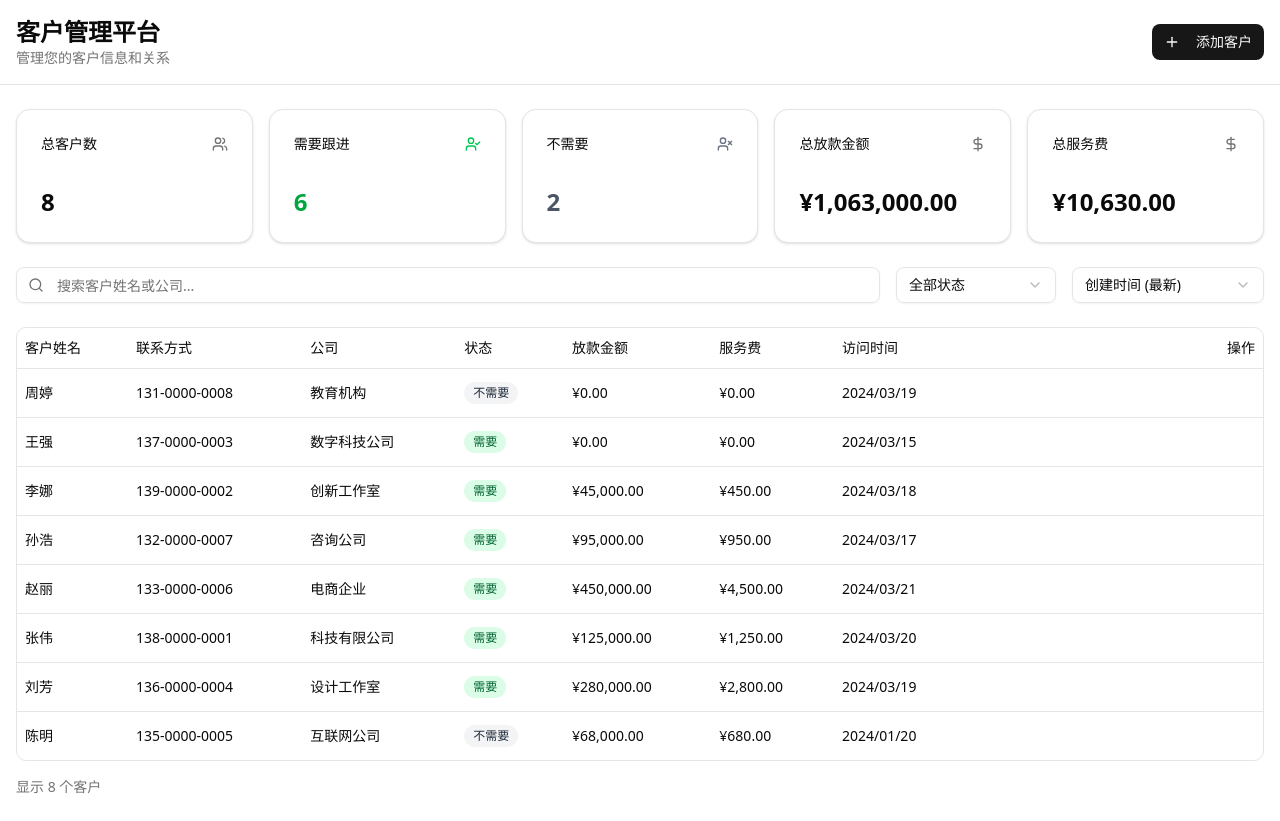
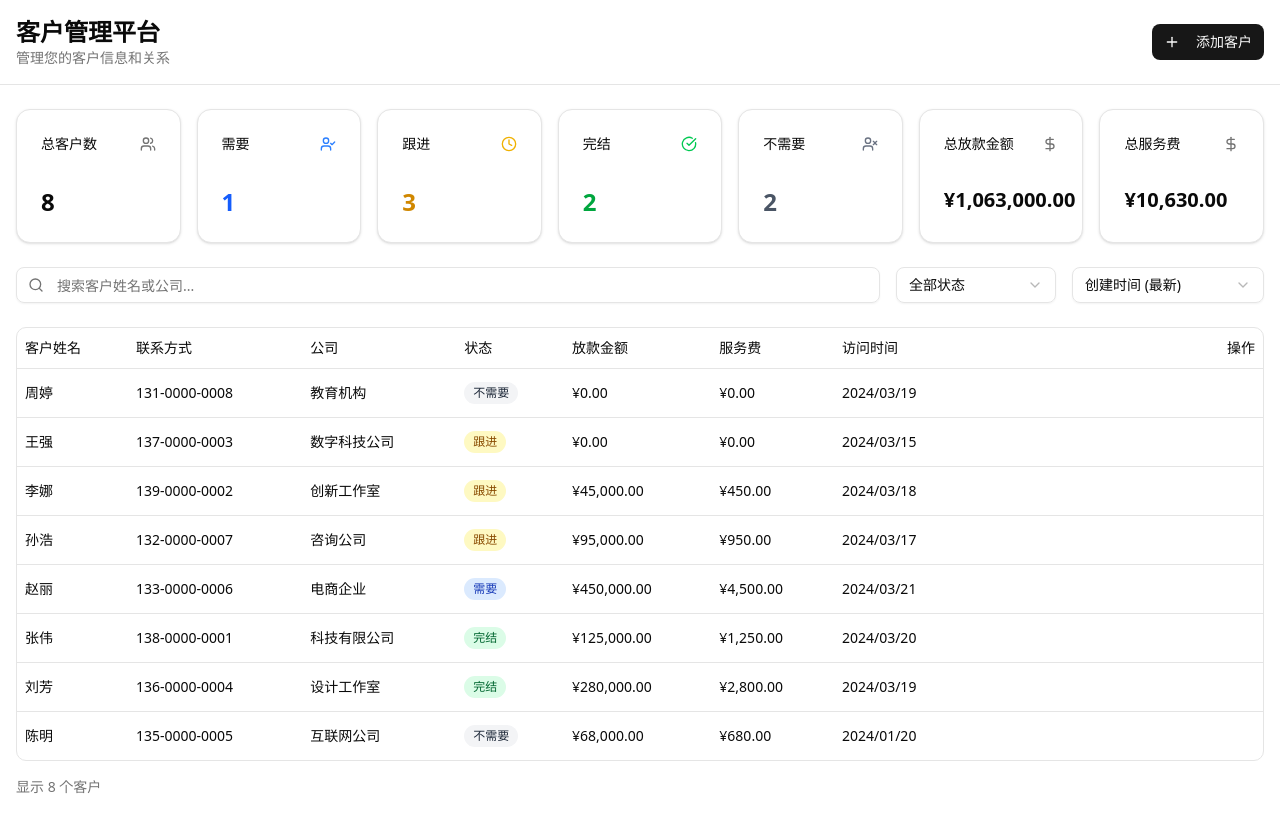
Before and after one commit to youqiyouke/crm-customer-management, a Next.js app: page / in a window 1280 px wide. Built offline with nearby package versions, Linux system fonts and the light colour scheme.

Commit message:
feat: 新增客户状态选项「跟进」和「完结」
- 状态新增：需要、跟进、完结、不需要
- 更新统计卡片，新增「跟进」和「完结」计数
- 更新筛选下拉框选项
- 调整状态颜色：需要(蓝色)、跟进(黄色)、完结(绿色)、不需要(灰色)"

```diff
--- a/src/app/customers/[id]/page.tsx
+++ b/src/app/customers/[id]/page.tsx
@@ -50,12 +50,16 @@ export default function CustomerDetailPage() {
 
   const getStatusBadge = (status: Customer['status']) => {
     const styles = {
-      need: 'bg-green-100 text-green-800 dark:bg-green-900 dark:text-green-200',
+      need: 'bg-blue-100 text-blue-800 dark:bg-blue-900 dark:text-blue-200',
       not_need: 'bg-gray-100 text-gray-800 dark:bg-gray-800 dark:text-gray-200',
+      following: 'bg-yellow-100 text-yellow-800 dark:bg-yellow-900 dark:text-yellow-200',
+      completed: 'bg-green-100 text-green-800 dark:bg-green-900 dark:text-green-200',
     };
     const labels = {
       need: '需要',
       not_need: '不需要',
+      following: '跟进',
+      completed: '完结',
     };
     return (
       <Badge className={styles[status]} variant="secondary">
--- a/src/app/page.tsx
+++ b/src/app/page.tsx
@@ -1,7 +1,7 @@
 'use client';
 
 import { useState, useMemo } from 'react';
-import { Plus, Search, Users, UserCheck, UserX, DollarSign } from 'lucide-react';
+import { Plus, Search, Users, UserCheck, UserX, Clock, CheckCircle, DollarSign } from 'lucide-react';
 import { Button } from '@/components/ui/button';
 import { Input } from '@/components/ui/input';
 import { Card, CardContent, CardHeader, CardTitle } from '@/components/ui/card';
@@ -64,12 +64,16 @@ export default function HomePage() {
 
   const getStatusBadge = (status: Customer['status']) => {
     const styles = {
-      need: 'bg-green-100 text-green-800 dark:bg-green-900 dark:text-green-200',
+      need: 'bg-blue-100 text-blue-800 dark:bg-blue-900 dark:text-blue-200',
       not_need: 'bg-gray-100 text-gray-800 dark:bg-gray-800 dark:text-gray-200',
+      following: 'bg-yellow-100 text-yellow-800 dark:bg-yellow-900 dark:text-yellow-200',
+      completed: 'bg-green-100 text-green-800 dark:bg-green-900 dark:text-green-200',
     };
     const labels = {
       need: '需要',
       not_need: '不需要',
+      following: '跟进',
+      completed: '完结',
     };
     return (
       <Badge className={styles[status]} variant="secondary">
@@ -98,7 +102,7 @@ export default function HomePage() {
 
       <main className="container mx-auto px-4 py-6">
         {/* Stats Cards */}
-        <div className="grid grid-cols-1 gap-4 md:grid-cols-2 lg:grid-cols-5">
+        <div className="grid grid-cols-2 gap-4 md:grid-cols-4 lg:grid-cols-7">
           <Card>
             <CardHeader className="flex flex-row items-center justify-between pb-2">
               <CardTitle className="text-sm font-medium">总客户数</CardTitle>
@@ -110,11 +114,29 @@ export default function HomePage() {
           </Card>
           <Card>
             <CardHeader className="flex flex-row items-center justify-between pb-2">
-              <CardTitle className="text-sm font-medium">需要跟进</CardTitle>
-              <UserCheck className="h-4 w-4 text-green-500" />
+              <CardTitle className="text-sm font-medium">需要</CardTitle>
+              <UserCheck className="h-4 w-4 text-blue-500" />
             </CardHeader>
             <CardContent>
-              <div className="text-2xl font-bold text-green-600">{stats.need}</div>
+              <div className="text-2xl font-bold text-blue-600">{stats.need}</div>
+            </CardContent>
+          </Card>
+          <Card>
+            <CardHeader className="flex flex-row items-center justify-between pb-2">
+              <CardTitle className="text-sm font-medium">跟进</CardTitle>
+              <Clock className="h-4 w-4 text-yellow-500" />
+            </CardHeader>
+            <CardContent>
+              <div className="text-2xl font-bold text-yellow-600">{stats.following}</div>
+            </CardContent>
+          </Card>
+          <Card>
+            <CardHeader className="flex flex-row items-center justify-between pb-2">
+              <CardTitle className="text-sm font-medium">完结</CardTitle>
+              <CheckCircle className="h-4 w-4 text-green-500" />
+            </CardHeader>
+            <CardContent>
+              <div className="text-2xl font-bold text-green-600">{stats.completed}</div>
             </CardContent>
           </Card>
           <Card>
@@ -132,7 +154,7 @@ export default function HomePage() {
               <DollarSign className="h-4 w-4 text-muted-foreground" />
             </CardHeader>
             <CardContent>
-              <div className="text-2xl font-bold">{formatCurrency(stats.totalLoanAmount)}</div>
+              <div className="text-xl font-bold">{formatCurrency(stats.totalLoanAmount)}</div>
             </CardContent>
           </Card>
           <Card>
@@ -141,7 +163,7 @@ export default function HomePage() {
               <DollarSign className="h-4 w-4 text-muted-foreground" />
             </CardHeader>
             <CardContent>
-              <div className="text-2xl font-bold">{formatCurrency(stats.totalServiceFee)}</div>
+              <div className="text-xl font-bold">{formatCurrency(stats.totalServiceFee)}</div>
             </CardContent>
           </Card>
         </div>
@@ -167,6 +189,8 @@ export default function HomePage() {
             <SelectContent>
               <SelectItem value="all">全部状态</SelectItem>
               <SelectItem value="need">需要</SelectItem>
+              <SelectItem value="following">跟进</SelectItem>
+              <SelectItem value="completed">完结</SelectItem>
               <SelectItem value="not_need">不需要</SelectItem>
             </SelectContent>
           </Select>
--- a/src/components/customer-dialog.tsx
+++ b/src/components/customer-dialog.tsx
@@ -154,6 +154,8 @@ export function CustomerDialog({ open, onOpenChange, customer, onSuccess }: Cust
                   </SelectTrigger>
                   <SelectContent>
                     <SelectItem value="need">需要</SelectItem>
+                    <SelectItem value="following">跟进</SelectItem>
+                    <SelectItem value="completed">完结</SelectItem>
                     <SelectItem value="not_need">不需要</SelectItem>
                   </SelectContent>
                 </Select>
--- a/src/data/customers.ts
+++ b/src/data/customers.ts
@@ -6,7 +6,7 @@ export const mockCustomers: Customer[] = [
     name: '张伟',
     phone: '138-0000-0001',
     company: '科技有限公司',
-    status: 'need',
+    status: 'completed',
     tags: ['VIP', '企业客户'],
     notes: '重要的企业客户，需要优先服务',
     createdAt: '2024-01-15T10:00:00Z',
@@ -20,7 +20,7 @@ export const mockCustomers: Customer[] = [
     name: '李娜',
     phone: '139-0000-0002',
     company: '创新工作室',
-    status: 'need',
+    status: 'following',
     tags: ['新客户'],
     notes: '通过朋友推荐来的客户',
     createdAt: '2024-02-20T09:00:00Z',
@@ -34,7 +34,7 @@ export const mockCustomers: Customer[] = [
     name: '王强',
     phone: '137-0000-0003',
     company: '数字科技公司',
-    status: 'need',
+    status: 'following',
     tags: ['待跟进'],
     notes: '对产品有兴趣，需要进一步沟通',
     createdAt: '2024-03-01T08:00:00Z',
@@ -48,7 +48,7 @@ export const mockCustomers: Customer[] = [
     name: '刘芳',
     phone: '136-0000-0004',
     company: '设计工作室',
-    status: 'need',
+    status: 'completed',
     tags: ['长期合作'],
     notes: '长期合作伙伴，付款及时',
     createdAt: '2023-11-10T10:30:00Z',
@@ -90,7 +90,7 @@ export const mockCustomers: Customer[] = [
     name: '孙浩',
     phone: '132-0000-0007',
     company: '咨询公司',
-    status: 'need',
+    status: 'following',
     tags: ['企业客户'],
     notes: '咨询行业客户，经常需要培训服务',
     createdAt: '2024-02-05T09:30:00Z',
--- a/src/lib/customer-store.ts
+++ b/src/lib/customer-store.ts
@@ -96,6 +96,8 @@ export function getStats() {
   const total = customers.length;
   const need = customers.filter((c) => c.status === 'need').length;
   const notNeed = customers.filter((c) => c.status === 'not_need').length;
+  const following = customers.filter((c) => c.status === 'following').length;
+  const completed = customers.filter((c) => c.status === 'completed').length;
   const totalLoanAmount = customers.reduce((sum, c) => sum + c.loanAmount, 0);
   const totalServiceFee = customers.reduce((sum, c) => sum + c.serviceFee, 0);
 
@@ -103,6 +105,8 @@ export function getStats() {
     total,
     need,
     notNeed,
+    following,
+    completed,
     totalLoanAmount,
     totalServiceFee,
   };
--- a/src/types/customer.ts
+++ b/src/types/customer.ts
@@ -3,7 +3,7 @@ export interface Customer {
   name: string;
   phone: string;
   company: string;
-  status: 'need' | 'not_need';
+  status: 'need' | 'not_need' | 'following' | 'completed';
   tags: string[];
   notes: string;
   createdAt: string;
@@ -17,7 +17,7 @@ export interface CustomerFormData {
   name: string;
   phone: string;
   company: string;
-  status: 'need' | 'not_need';
+  status: 'need' | 'not_need' | 'following' | 'completed';
   tags: string[];
   notes: string;
 }
```
